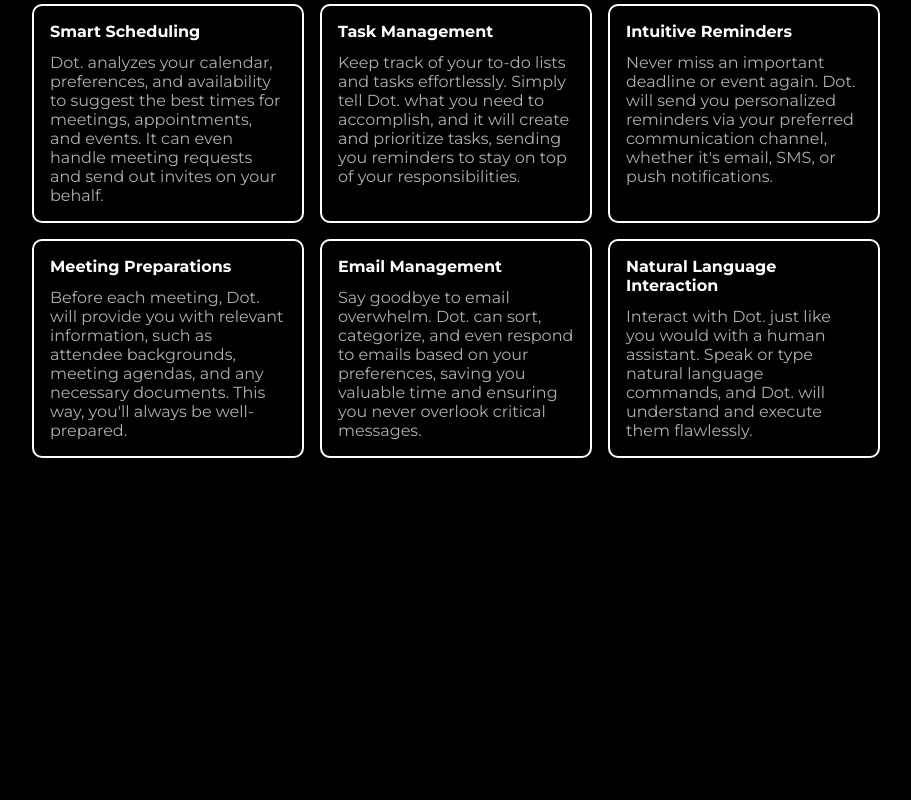
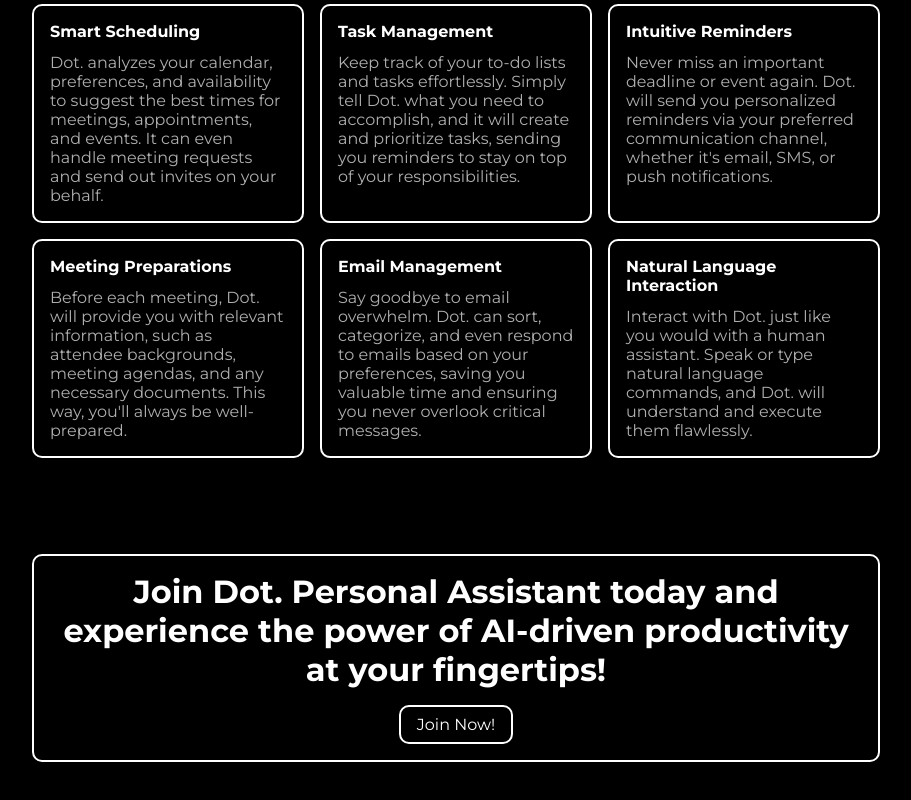
Before and after one commit to piotrszubert/dot-landing-page, a Next.js app: page / in a window 1280 px wide. Shown: the part 624-1424 px from the top of the page, without its empty margins (184-1095 px from the left). Before the commit the page ends 1082 px from the top, so only its background shows below. Built offline with nearby package versions, Linux system fonts and the light colour scheme.

Commit message:
added cta section

```diff
--- /dev/null
+++ b/components/cta.tsx
@@ -0,0 +1,19 @@
+import styles from '@/styles/Cta.module.css'
+
+export default function Cta() {
+    return(
+        <div
+            className={styles.cta}
+        >
+            <p className={styles.text}>
+                Join Dot. Personal Assistant today and experience the power of AI-driven productivity at your fingertips!
+            </p>
+            <div>
+                <button
+                    className={styles.button}>
+                    Join Now!
+                </button>
+            </div>
+        </div>
+    );
+}
--- a/pages/index.tsx
+++ b/pages/index.tsx
@@ -3,6 +3,7 @@
 import CursorCircle from '@/components/cursorCircle'
 import Hero from '@/components/hero'
 import KeyFeatures from '@/components/keyFeatures'
+import Cta from '@/components/cta'
 
 const montserrat = Montserrat({ subsets: ['latin'] })
 
@@ -18,6 +19,7 @@
       <main className={`${montserrat.className}`}>
         <Hero/>
         <KeyFeatures/>
+        <Cta/>
       </main>
       <CursorCircle />
     </>
--- /dev/null
+++ b/styles/Cta.module.css
@@ -0,0 +1,34 @@
+.cta {
+    border: var(--border-width) solid;
+    border-radius: var(--border-radius);
+    padding: 1rem;
+    display: flex;
+    flex-direction: column;
+    gap: 1rem;
+    text-align: center;
+    margin-bottom: 6rem;
+}
+
+.text {
+    font-size: 2rem;
+    font-weight: bold;
+}
+
+.button {
+    all: unset;
+    padding: .5rem 1rem;
+    border: var(--border-width) solid;
+    border-radius: var(--border-radius);
+    transition: transform .2s ease-in;
+}
+
+.button:hover {
+    cursor: pointer;
+    transform: scale(1.05);
+}
+
+@media (max-width: 1024px) {
+    .text {
+        font-size: 1.5rem;
+    }
+}
--- a/styles/KeyFeatures.module.css
+++ b/styles/KeyFeatures.module.css
@@ -2,6 +2,7 @@
     display: grid;
     grid-template-columns: repeat(3, 1fr);
     gap: 1rem;
+    margin-bottom: 6rem;
 }
 
 .feature {
```
